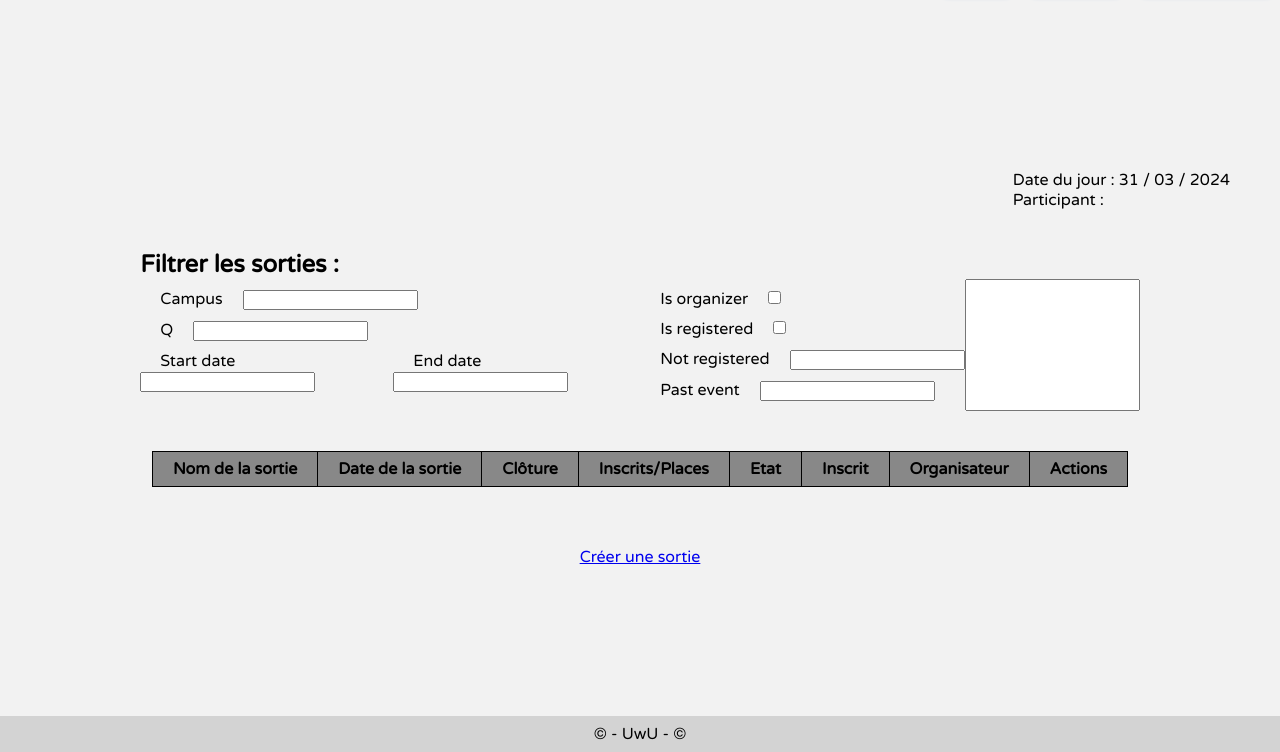
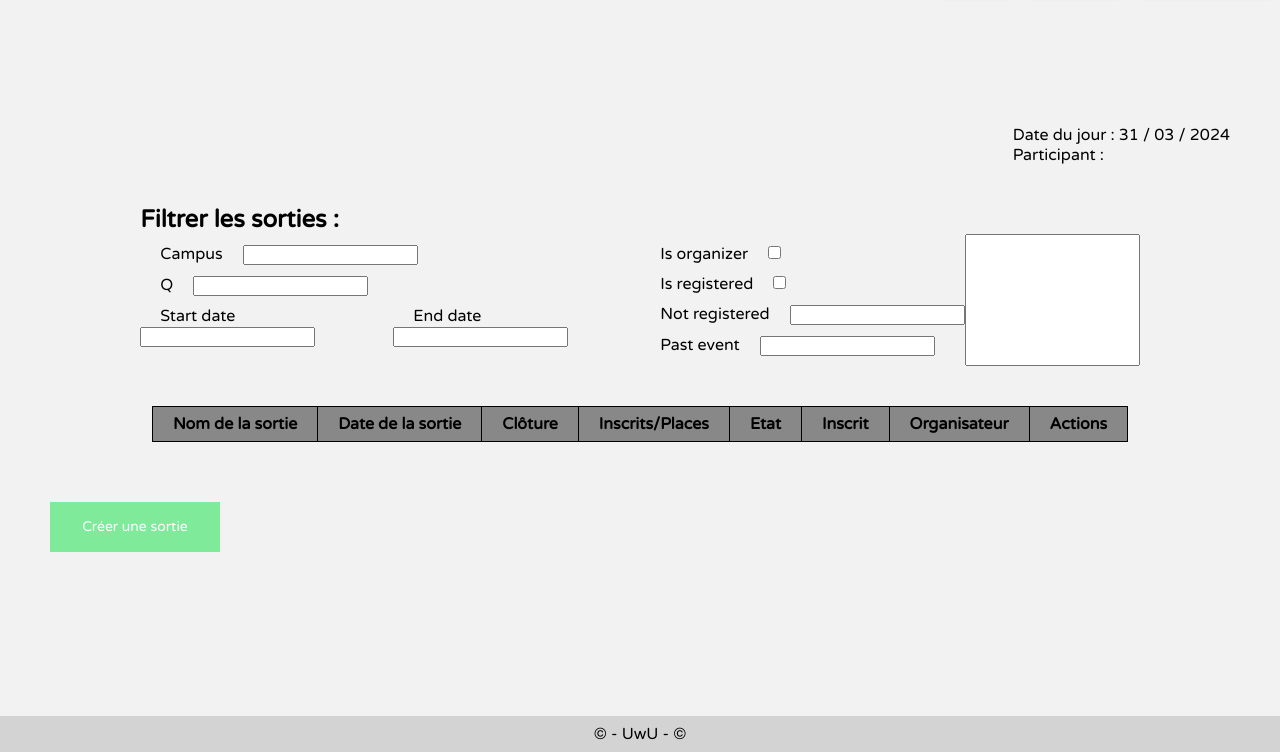
Before and after one commit to akam731/sortir.com, a Symfony app: template templates/main/home.html.twig in a window 1280 px wide. Shown: the part 48-800 px from the top of the page. Run offline with Twig, Linux system fonts and the light colour scheme; the template is opened without the code that fills it, so the values that code supplies are empty; form fields are guessed from the names that the template uses; some libraries are stand-ins or nearby versions.

Commit message:
Finalisation du responsive de la page /home

```diff
--- a/public/css/event/home.css
+++ b/public/css/event/home.css
@@ -59,9 +59,36 @@
     padding: 7px 20px;
 }
 
+table a {
+    color: #436B7C;
+    margin: 0 5px;
+}
+table a:hover{
+    text-decoration: none;
+}
+
 td{
     text-align: center;
     padding: 7px 20px;
+}
+
+.event_create{
+    display: inline-flex;
+    justify-content: center;
+    align-items: center;
+    text-decoration: none;
+    margin: 0 auto 0 50px;
+    width: 170px;
+    height: 50px;
+    background: #80EA9B;
+    border: 1px solid #80EA9B;
+    color: #fff;
+    font-size: 14px;
+    cursor: pointer;
+}
+.event_create:hover{
+    color: #80EA9B;
+    background: transparent;
 }
 
 @media screen and (max-width: 1150px){
@@ -79,7 +106,9 @@
         width: 170px;
         height: 40px;
     }
-
+    .event_search_form_left {
+        width: auto;
+    }
 }
 
 @media screen and (max-width: 1000px){
@@ -89,3 +118,30 @@
     }
 
 }
+
+@media screen and (max-width: 750px){
+
+    .hidden750{
+        display: none;
+    }
+
+    form{
+        margin: 0 auto 0 10px;
+    }
+    .event_search_form_left label, .event_search_form_right label {
+         margin: 0 10px;
+        font-size: 12px;
+     }
+    .event_search_form_left input {
+        width: 70px;
+    }
+    td {
+         text-align: center;
+         padding: 7px 10px;
+     }
+
+    .event_create{
+        margin: auto;
+    }
+
+}
--- a/templates/main/home.html.twig
+++ b/templates/main/home.html.twig
@@ -74,10 +74,10 @@
                 <th>Nom de la sortie</th>
                 <th>Date de la sortie</th>
                 <th class="hidden">Clôture</th>
-                <th>Inscrits/Places</th>
-                <th>Etat</th>
+                <th class="hidden750">Inscrits/Places</th>
+                <th class="hidden750">Etat</th>
                 <th class="hidden">Inscrit</th>
-                <th>Organisateur</th>
+                <th class="hidden750">Organisateur</th>
                 <th>Actions</th>
             </tr>
             </thead>
@@ -87,14 +87,14 @@
                     <td><a href="{{ path('event_details', { 'id': event.id }) }}">{{ event.name }}</a></td>
                     <td>{{ event.startingDate|date('d / m / Y H:i:s') }}</td>
                     <td class="hidden">{{ event.registrationEnd|date('d / m / Y H:i:s')}}</td>
-                    <td>{{ event.getParticipants.count() }} / {{ event.maxRegistration }}</td>
-                    <td>{{ event.status }}</td>
+                    <td class="hidden750">{{ event.getParticipants.count() }} / {{ event.maxRegistration }}</td>
+                    <td class="hidden750">{{ event.status }}</td>
                     <td class="hidden">
                         {% if event.participants.contains(app.user) %}
                             X
                         {% endif %}
                     </td>
-                    <td><a href="{{ path('profil_home_id' , { 'id' : event.organiser.id} ) }}">{{ event.organiser.firstName }} {{ event.organiser.lastName|slice(0, 1) }}</a></td>
+                    <td class="hidden750"><a href="{{ path('profil_home_id' , { 'id' : event.organiser.id} ) }}">{{ event.organiser.firstName }} {{ event.organiser.lastName|slice(0, 1) }}</a></td>
                     <td>
                         {% if event.organiser != app.user or event.status != 'En création'%}
 
@@ -146,6 +146,10 @@
     <br>
     <br>
 
-        <a href="{{ path('event_create') }}">Créer une sortie</a>
+    <a href="{{ path('event_create') }}" class="event_create">Créer une sortie</a>
+
+    <br>
+    <br>
+    <br>
 
 {% endblock %}
```
